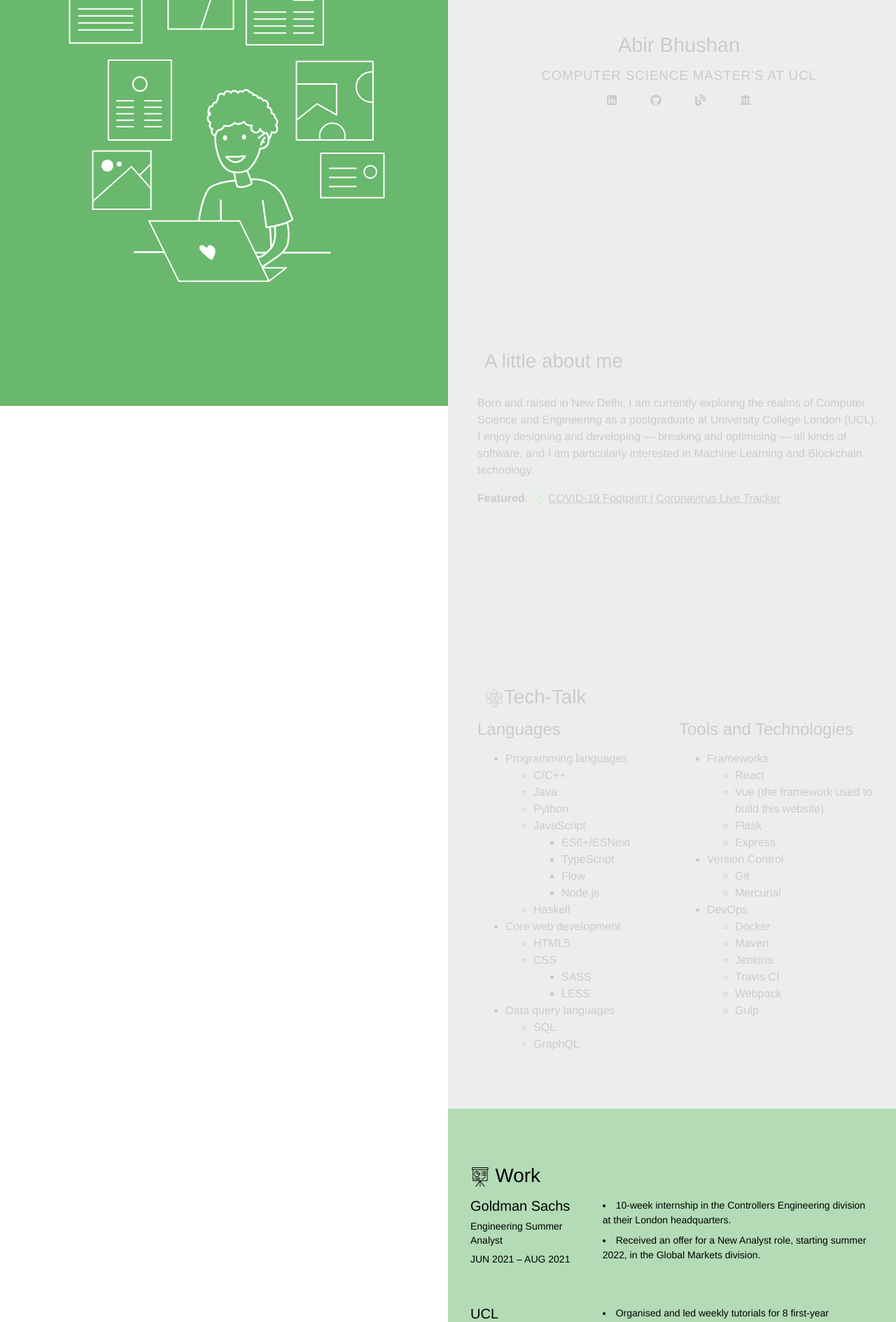
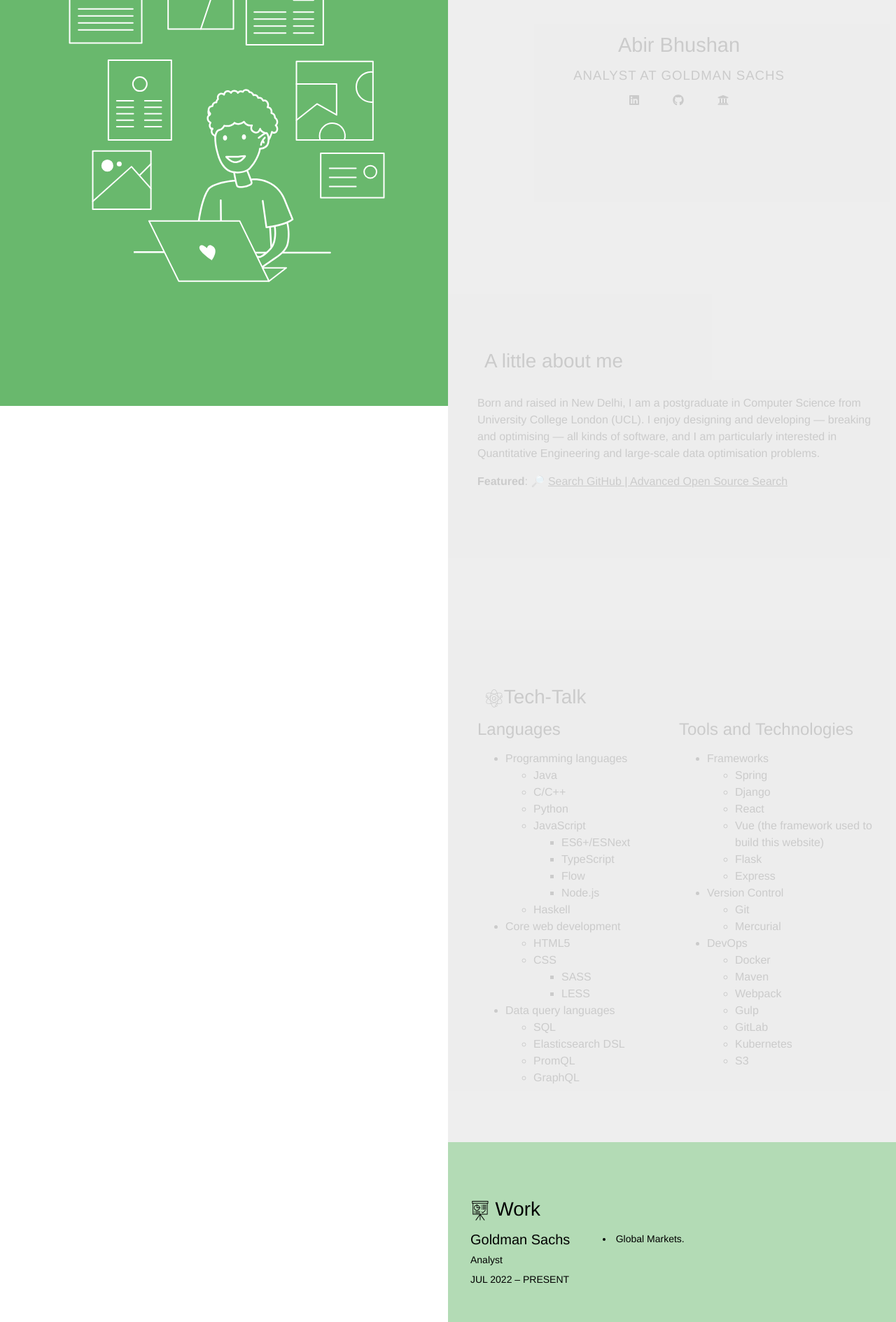
Before and after one commit to abircb/abirbhushan.com, a Vue app: page / in a window 1280 px wide. Shown: the part 220-2109 px from the top of the page at 70% size. Built offline with nearby package versions, Linux system fonts and the light colour scheme.

Commit message:
add updates

```diff
--- a/src/components/section/About.vue
+++ b/src/components/section/About.vue
@@ -1,16 +1,14 @@
 <template>
   <div class="content">
     <p>
-      Born and raised in New Delhi, I am currently exploring the realms of
-      Computer Science and Engineering as a postgraduate at University College
+      Born and raised in New Delhi, I am a postgraduate in Computer Science from University College
       London (UCL). I enjoy designing and developing — breaking and optimising —
-      all kinds of software, and I am particularly interested in Machine
-      Learning and Blockchain technology.
+      all kinds of software, and I am particularly interested in Quantitative Engineering and large-scale data optimisation problems.
     </p>
     <p>
-      <strong>Featured</strong>: 🦠
-      <a href="https://tinyurl.com/y9vzmdx3" target="_blank"
-        >COVID-19 Footprint | Coronavirus Live Tracker</a
+      <strong>Featured</strong>: 🔎
+      <a href="https://chrome.google.com/webstore/detail/search-github/fbdfmneommmclhkndkhdagkcebgekkna?hl=en&authuser=1" target="_blank"
+        >Search GitHub | Advanced Open Source Search</a
       >
     </p>
     <!--
--- a/src/components/section/OpenSource.vue
+++ b/src/components/section/OpenSource.vue
@@ -47,7 +47,7 @@
       >: Node.js' <code>require</code> on steroids.
     </p>
     <p>
-      🔍
+      🔎
       <a href="https://tinyurl.com/y7lcg8ze" target="_blank">Search GitHub</a>:
       A Chrome extension that allows a user to construct powerful queries to
       search GitHub repositories, code, marketplace, etc. using 24 different
--- a/src/components/section/Skills.vue
+++ b/src/components/section/Skills.vue
@@ -5,8 +5,8 @@
       <ul>
         <li>Programming languages</li>
         <ul>
+          <li>Java</li>
           <li>C/C++</li>
-          <li>Java</li>
           <li>Python</li>
           <!--- <ul>
           <li>Flask</li>
@@ -47,6 +47,8 @@
         <li>Data query languages</li>
         <ul>
           <li>SQL</li>
+          <li>Elasticsearch DSL</li>
+          <li>PromQL</li>
           <li>GraphQL</li>
         </ul>
       </ul>
@@ -71,6 +73,8 @@
       <ul>
         <li>Frameworks</li>
         <ul>
+          <li>Spring</li>
+          <li>Django</li>
           <li>React</li>
           <li>Vue (the framework used to build this website)</li>
           <li>Flask</li>
@@ -85,10 +89,11 @@
         <ul>
           <li>Docker</li>
           <li>Maven</li>
-          <li>Jenkins</li>
-          <li>Travis CI</li>
           <li>Webpack</li>
           <li>Gulp</li>
+          <li>GitLab</li>
+          <li>Kubernetes</li>
+          <li>S3</li>
         </ul>
       </ul>
     </div>
--- a/src/components/section/Welcome.vue
+++ b/src/components/section/Welcome.vue
@@ -1,7 +1,7 @@
 <template>
   <div class="welcome">
     <h1>Abir Bhushan</h1>
-    <h3>Computer Science Master's at UCL</h3>
+    <h3>Analyst at Goldman Sachs</h3>
 
     <div class="media-panel">
       <div class="col">
@@ -13,12 +13,6 @@
       <div class="col">
         <a href="https://github.com/abircb" target="_blank"
           ><FontAwesomeIcon :icon="['fab', 'github']"
-        /></a>
-      </div>
-
-      <div class="col">
-        <a href="https://abirbhushan.com/blog" target="_blank"
-          ><FontAwesomeIcon :icon="['fas', 'blog']"
         /></a>
       </div>
 
--- a/src/components/section/Work.vue
+++ b/src/components/section/Work.vue
@@ -2,7 +2,16 @@
   <div>
     <Company
       name="Goldman Sachs"
-      position="Engineering Summer Analyst"
+      position="Analyst"
+      :from="new Date(2022, 6)"
+    >
+      <li>
+        Global Markets.
+      </li>
+    </Company>
+    <Company
+      name="Goldman Sachs"
+      position="Summer Analyst"
       :from="new Date(2021, 5)"
       :to="new Date(2021, 7)"
     >
@@ -19,7 +28,7 @@
       name="UCL"
       position="Programming Mentor"
       :from="new Date(2019, 8)"
-      :to="new Date(2021, 2)"
+      :to="new Date(2022, 2)"
       part-time
     >
       <li>
@@ -35,7 +44,7 @@
     </Company>
     <Company
       name="Goldman Sachs"
-      position="Engineering Spring Intern"
+      position="Spring Intern"
       :from="new Date(2020, 4)"
       :to="new Date(2020, 4)"
     >
```
